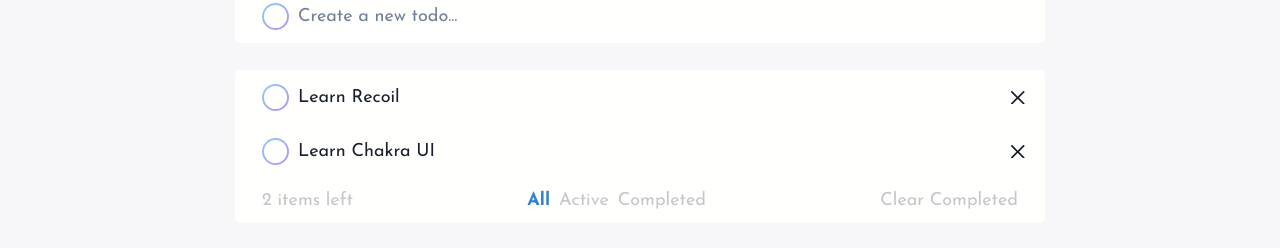
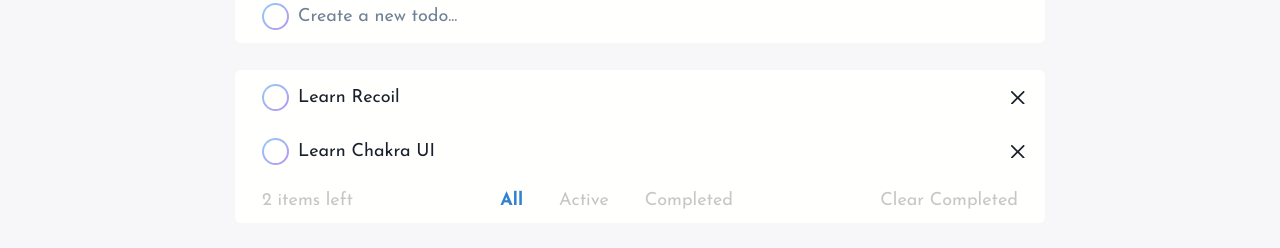
Before and after one commit to XMadFoX/todo-app-chakraui, a Next.js app: page / in a window 1280 px wide. Shown: the part 336-584 px from the top of the page. Built offline with nearby package versions, Linux system fonts and the light colour scheme.

Commit message:
Add dnd reorder w/ framer & minor improvements

```diff
--- a/package.json
+++ b/package.json
@@ -13,7 +13,6 @@
     "@chakra-ui/theme-tools": "^2.0.2",
     "@emotion/react": "^11.9.0",
     "@emotion/styled": "^11.9.0",
-    "@formkit/auto-animate": "1.0.0-beta.1",
     "framer-motion": "^6.3.0",
     "nanoid": "^4.0.0",
     "next": "latest",
--- a/src/components/Checkbox.tsx
+++ b/src/components/Checkbox.tsx
@@ -14,7 +14,7 @@
 			flexDirection='row'
 			alignItems='center'
 			gridColumnGap={2}
-			onClick={() => console.log('clicked')}
+			// onClick={() => console.log('clicked')}
 			tabIndex={0}
 			onKeyDown={(e: any) => {
 				if (e.key !== ' ') return;
--- a/src/components/Filter.tsx
+++ b/src/components/Filter.tsx
@@ -17,7 +17,7 @@
 	const group = getRootProps();
 
 	return (
-		<HStack display='flex' justifyContent='space-evenly' {...group}>
+		<HStack display='flex' justifyContent='space-evenly' spacing={'2em'} {...group}>
 			{options.map((option) => {
 				const radio = getRadioProps({ value: option });
 
--- a/src/components/TodoItem.tsx
+++ b/src/components/TodoItem.tsx
@@ -1,8 +1,8 @@
-import React from 'react';
-import { CloseButton, ListItem, Text } from '@chakra-ui/react';
+import { CloseButton, Text } from '@chakra-ui/react';
 import { useRecoilState } from 'recoil';
 import { todosState } from '../state';
 import Checkbox from './Checkbox';
+import { Reorder } from 'framer-motion';
 
 export default function TodoItem({ todo }) {
 	const [todos, setTodos] = useRecoilState(todosState);
@@ -23,12 +23,18 @@
 	};
 
 	return (
-		<ListItem display='flex' alignItems='center' padding='0.5rem'>
+		<Reorder.Item
+			style={{ display: 'flex', alignItems: 'center', padding: '0.5rem' }}
+			value={todo}
+			id={todo}>
 			<Checkbox
 				maxWidth='100%'
 				overflowX='auto'
 				isChecked={todo.done}
-				onChange={() => toggleDone(todo.id, !todo.done)}>
+				onChange={(e) => {
+					e.stopPropagation();
+					toggleDone(todo.id, !todo.done);
+				}}>
 				<Text
 					decoration={todo.done && 'line-through'}
 					overflowWrap='break-word'
@@ -42,6 +48,6 @@
 				onClick={() => removeTodo(todo.id)}
 				marginLeft='auto'
 			/>
-		</ListItem>
+		</Reorder.Item>
 	);
 }
--- a/src/components/TodoList.tsx
+++ b/src/components/TodoList.tsx
@@ -1,23 +1,21 @@
 import { Box, Button, Flex, List, Text } from '@chakra-ui/react';
-import React from 'react';
+import { Reorder } from 'framer-motion';
 import { useRecoilState } from 'recoil';
 import { filterState, todosState } from '../state';
 import Filter from './Filter';
 import TodoItem from './TodoItem';
-import { useAutoAnimate } from '@formkit/auto-animate/react'
 
 export default function TodoList() {
 	const [todos, setTodos] = useRecoilState(todosState);
 	const [filter] = useRecoilState(filterState);
-
-	const [parent] = useAutoAnimate()
 
 	const clearCompleted = () => {
 		setTodos(todos.filter((todo) => !todo.done));
 	};
 
 	return (
-		<List backgroundColor='background' rounded='6px' ref={parent}>
+		<List backgroundColor='background' rounded='6px'>
+			<Reorder.Group axis='y' onReorder={setTodos} values={todos}>
 				{todos
 					.filter((item) => {
 						switch (filter) {
@@ -29,9 +27,10 @@
 								return true;
 						}
 					})
-				.map((todo, index) => (
-					<TodoItem todo={todo} key={index} />
+					.map((todo) => (
+						<TodoItem todo={todo} key={todo.id} />
 					))}
+			</Reorder.Group>
 			<Flex alignItems='center' justifyContent='space-between' px='1.5rem'>
 				<Text fontWeight='thin' opacity='0.25'>
 					{todos.filter((todo) => !todo.done).length} items left
--- a/src/state.ts
+++ b/src/state.ts
@@ -1,6 +1,7 @@
 import { atom } from 'recoil';
+import { Filter, Todo } from './types';
 
-const todosState = atom({
+const todosState = atom<Todo[]>({
 	key: 'todos',
 	default: [
 		{ id: '1', text: 'Learn Recoil', done: false },
@@ -8,7 +9,7 @@
 	],
 });
 
-const filterState = atom<'all' | 'active' | 'completed'>({
+const filterState = atom<Filter>({
 	key: 'filter',
 	default: 'all',
 });
--- /dev/null
+++ b/src/types.ts
@@ -0,0 +1,7 @@
+export interface Todo {
+  id: string;
+  text: string;
+  done: boolean;
+}
+
+export type Filter = 'all' | 'active' | 'completed';
```
Also changed, not shown: 1 other file (tests, documents, lock files or other folders). Lines whose indentation alone changed are shown as unchanged.
